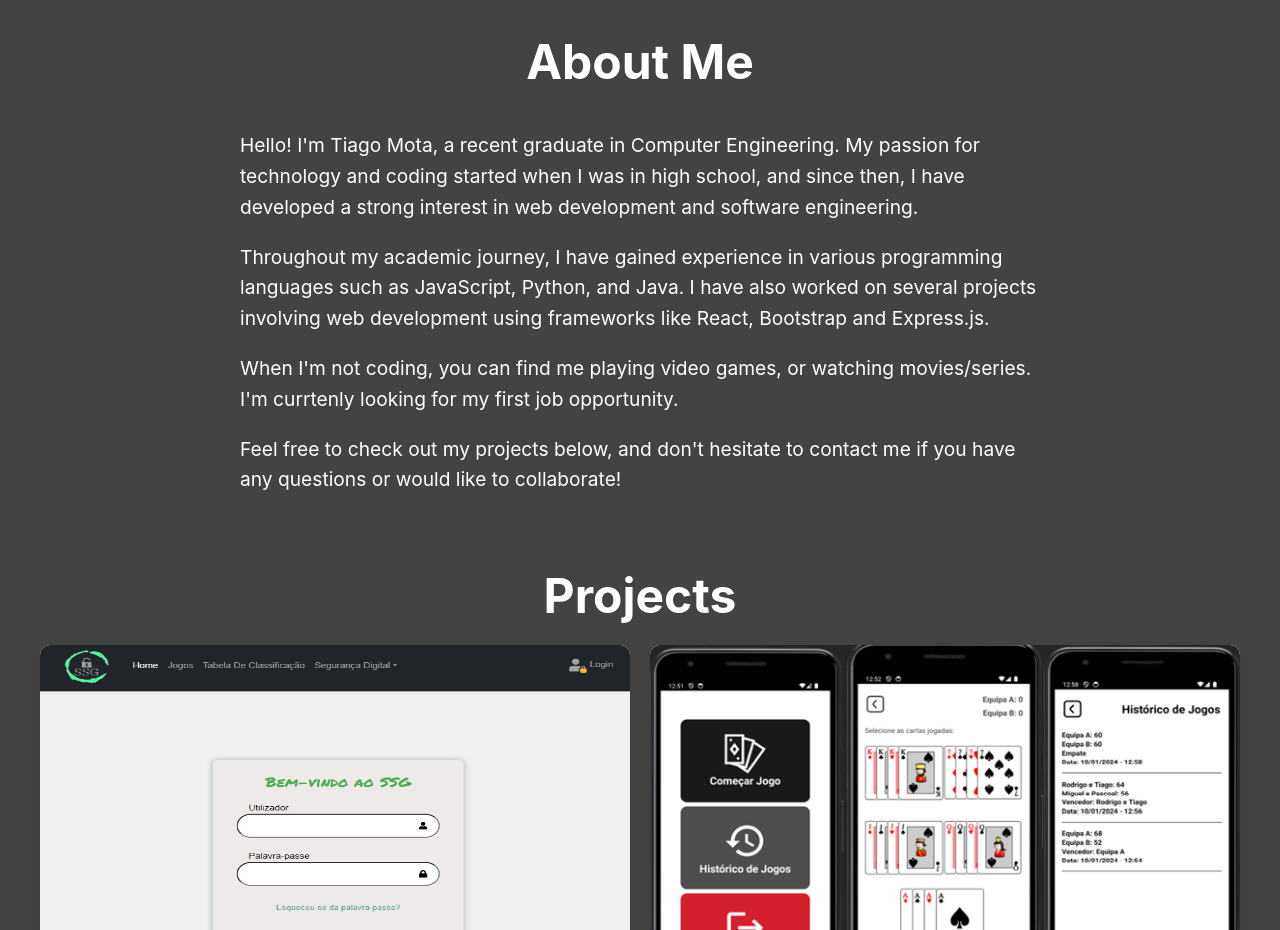
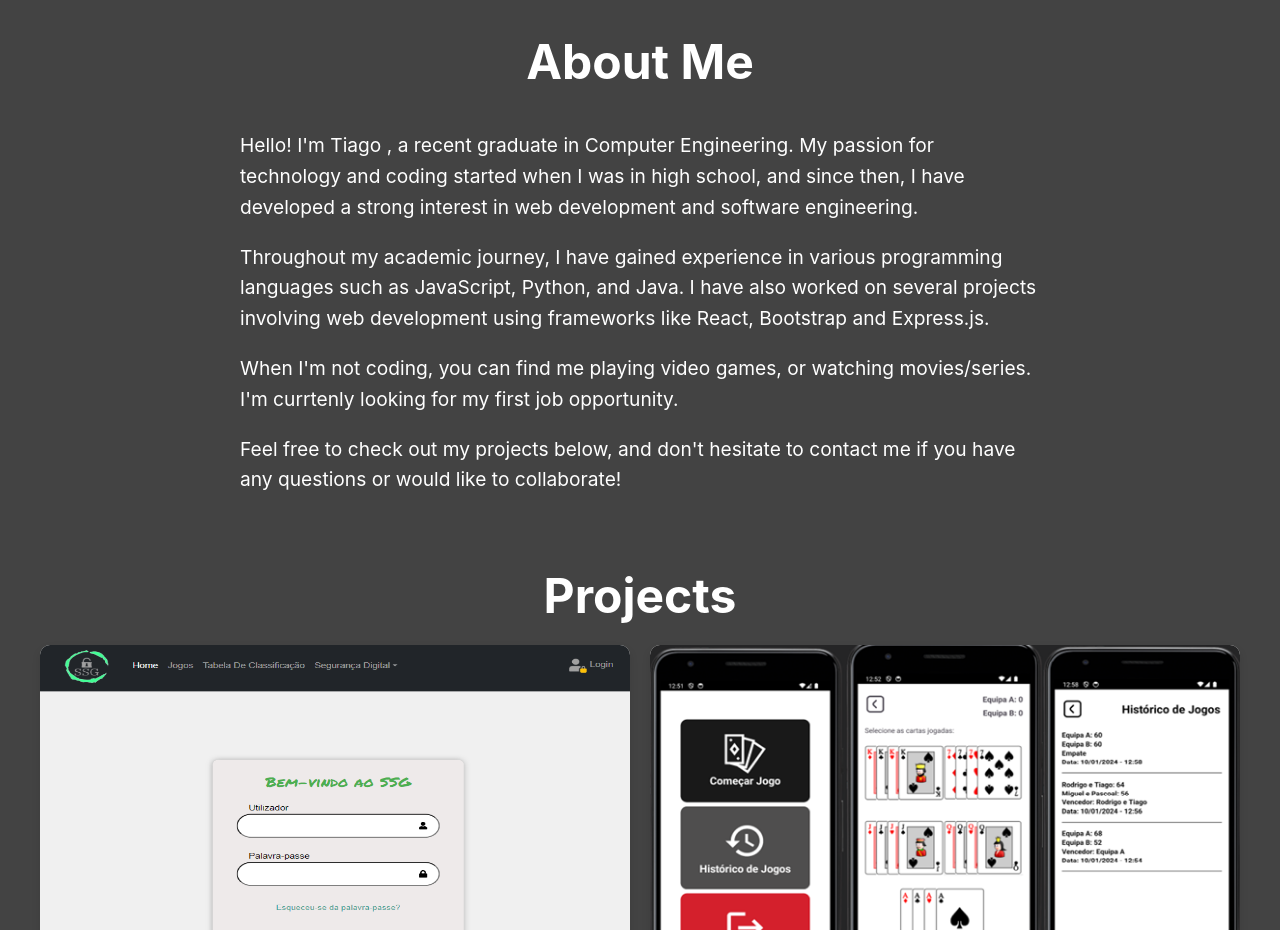
Before and after one commit to tiagoomota24/tiagoomota24.github.io, a React (Create React App) app: page / in a window 1280 px wide. Shown: the part 860-1790 px from the top of the page. Built offline with nearby package versions, Linux system fonts and the light colour scheme.

Commit message:
About_change

```diff
--- a/src/components/About.js
+++ b/src/components/About.js
@@ -69,7 +69,7 @@ function About() {
       <h1>About Me</h1>
       <div className="content">
         <p>
-          Hello! I'm Tiago Mota, a recent graduate in Computer Engineering.
+          Hello! I'm Tiago , a recent graduate in Computer Engineering.
           My passion for technology and coding started when I was in high school, and since then,
           I have developed a strong interest in web development and software engineering.
         </p>
```
